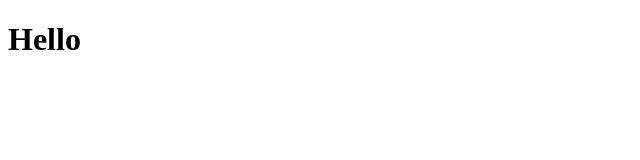
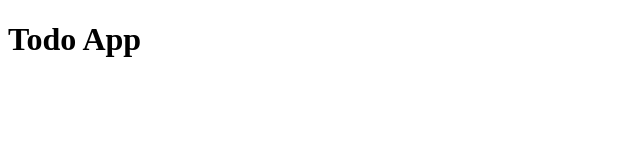
Before and after one commit to jeyofdev/todo-app-angular, an Angular app: page / in a window 1280 px wide. Shown: the top 160 px of the page, without its empty margins (0-640 px from the left). Built offline with nearby package versions, Linux system fonts and the light colour scheme.

Commit message:
feat : create the Typography component

```diff
--- a/src/app/app.component.html
+++ b/src/app/app.component.html
@@ -1 +1,5 @@
-<h1>Hello</h1>
+<div class="container">
+	<div class="app-content">
+		<typography [type]="'h1'" [value]="'todo app'"></typography>
+	</div>
+</div>
--- a/src/app/app.component.ts
+++ b/src/app/app.component.ts
@@ -1,8 +1,14 @@
-import { Component } from '@angular/core';
+import { Component, OnInit } from '@angular/core';
 
 @Component({
 	selector: 'app-root',
 	templateUrl: './app.component.html',
 	styleUrls: ['./app.component.scss'],
 })
-export class AppComponent {}
+export class AppComponent implements OnInit {
+	title!: string;
+
+	ngOnInit(): void {
+		this.title = 'Todo app';
+	}
+}
--- a/src/app/app.module.ts
+++ b/src/app/app.module.ts
@@ -2,9 +2,10 @@ import { NgModule } from '@angular/core';
 import { BrowserModule } from '@angular/platform-browser';
 
 import { AppComponent } from './app.component';
+import { TypographyComponent } from './core/components/ui/typography/typography.component';
 
 @NgModule({
-	declarations: [AppComponent],
+	declarations: [AppComponent, TypographyComponent],
 	imports: [BrowserModule],
 	providers: [],
 	bootstrap: [AppComponent],
--- /dev/null
+++ b/src/app/core/components/ui/typography/typography.component.html
@@ -0,0 +1,7 @@
+<h1 *ngIf="type === 'h1'">{{ value | titlecase }}</h1>
+<h2 *ngIf="type === 'h2'">{{ value | titlecase }}</h2>
+<h3 *ngIf="type === 'h3'">{{ value | titlecase }}</h3>
+<h4 *ngIf="type === 'h4'">{{ value | titlecase }}</h4>
+<h5 *ngIf="type === 'h5'">{{ value | titlecase }}</h5>
+<h6 *ngIf="type === 'h6'">{{ value | titlecase }}</h6>
+<p *ngIf="type === 'p'">{{ value | titlecase }}</p>
--- /dev/null
+++ b/src/app/core/components/ui/typography/typography.component.scss
@@ -0,0 +1 @@
+// style here
```
Also changed, not shown: src/app/core/components/ui/typography/typography.component.ts (added, +12 -0 lines).
